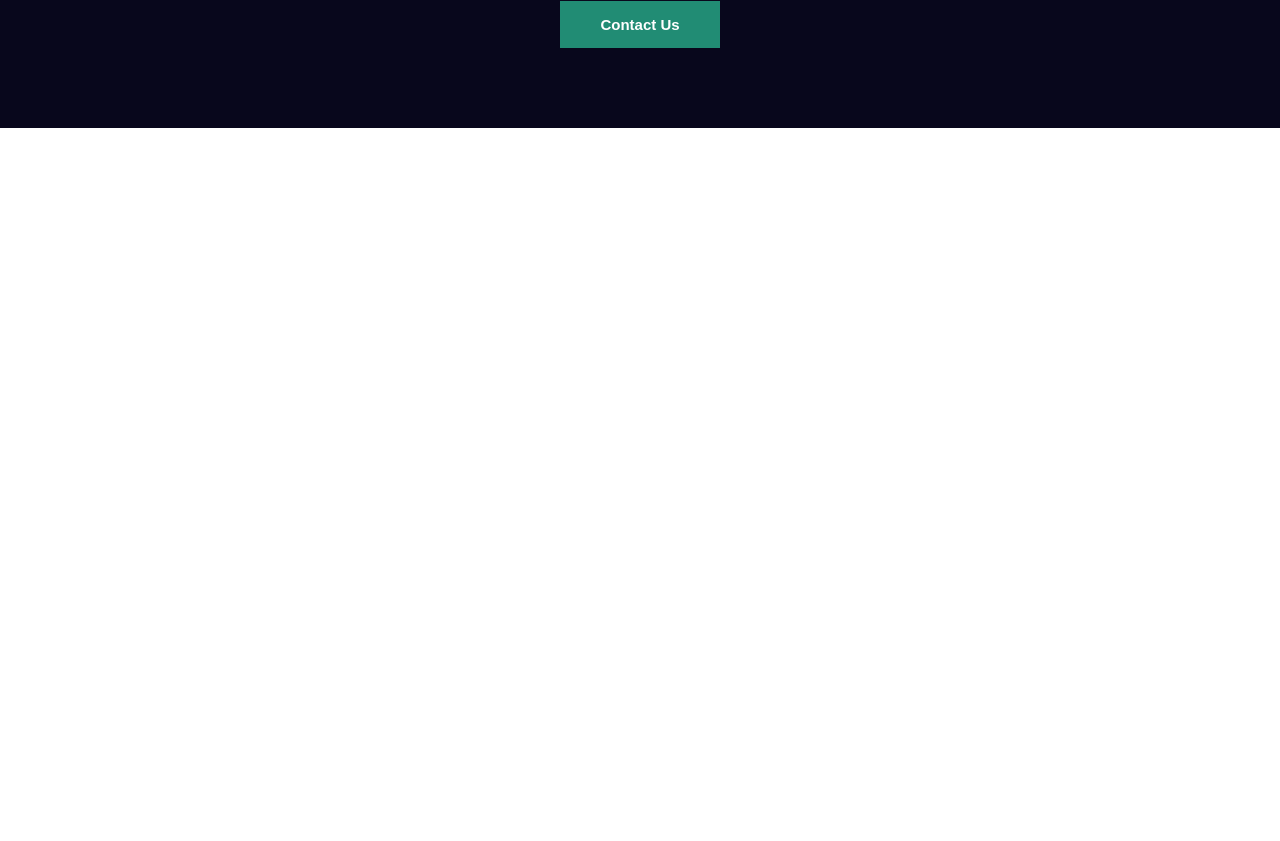
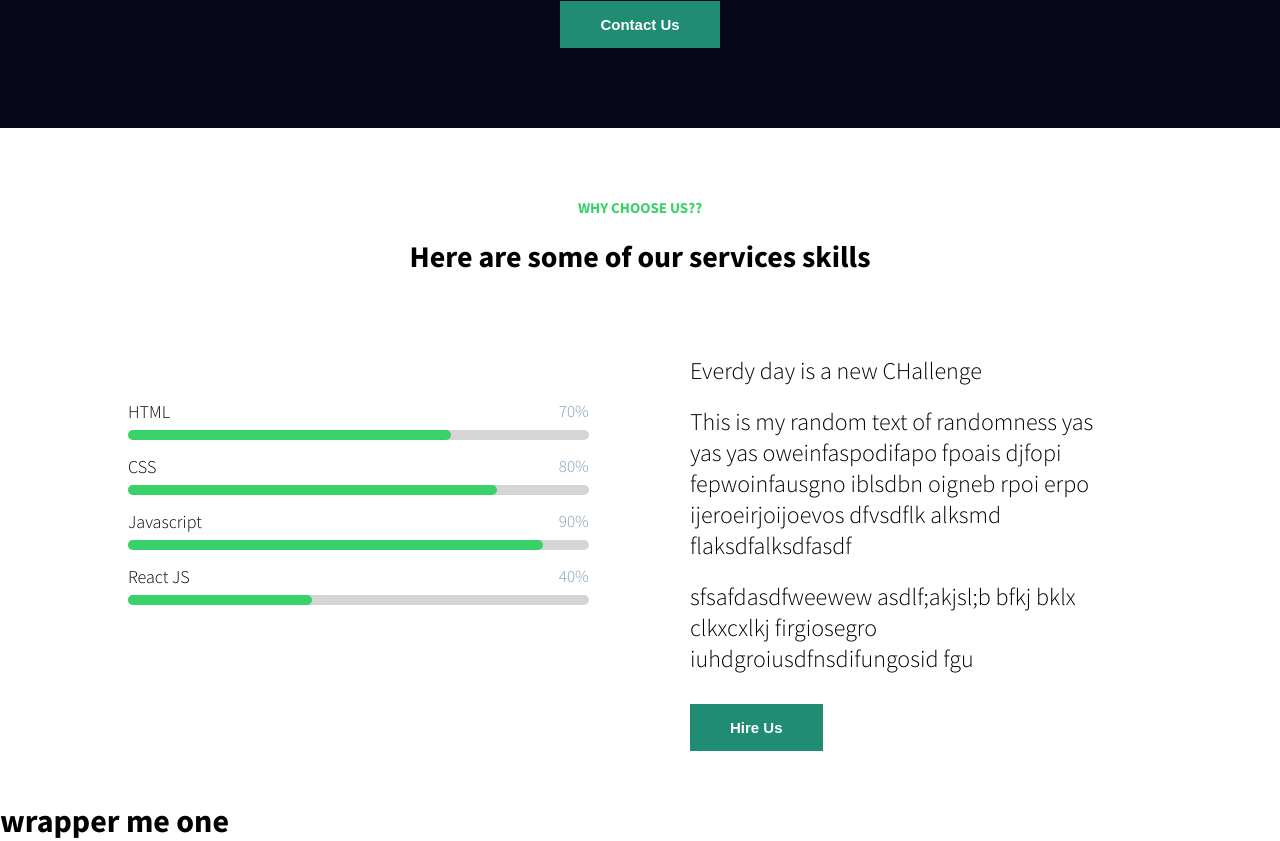
Before and after one commit to chanqoDev/React_KS_lawnding_page, a React (Create React App) app: page / in a window 1280 px wide. Shown: the part 4120-4961 px from the top of the page. Before the commit the page ends 4248 px from the top, so only its background shows below. Built offline with nearby package versions, Linux system fonts and the light colour scheme.

Commit message:
add Skills and WrapperOne components and Skills styling

```diff
--- a/src/App.css
+++ b/src/App.css
@@ -317,3 +317,51 @@ font-size: 40px;
   opacity: 1;
   margin-bottom: 30px;
 }
+
+/* Skill */
+.skill {
+  padding: 50px 0;
+}
+.skill .heading {
+  text-align: center;
+}
+.progress {
+  background-color: #d5d5d5;
+  border-radius: 20px;
+  position: relative;
+  margin: 45px 0;
+  height: 10px;
+  width: 90%;
+}
+.progress h4 {
+  position: absolute;
+  color: #000;
+  top: -30px;
+  font-size: 18px;
+  font-weight: 500;
+}
+.progress h4:nth-child(2) {
+  right: 0;
+  font-size: 17px;
+  font-weight: 500;
+  color: #7f9cb5;
+}
+.progress-done {
+  background-color: #38d16a;
+  border-radius: 20px;
+  color: #fff;
+  height: 100%;
+  width: 0;
+  opacity: 0;
+  transition: 1s ease 0.3s;
+}
+.skill .right {
+  padding: 0 50px;
+}
+.skill .right h1{
+font-weight: 500;
+margin-bottom: 20px;
+}
+.skill .right p {
+  margin-bottom: 20px;
+}
--- /dev/null
+++ b/src/components/home/Skills.jsx
@@ -0,0 +1,60 @@
+import React from "react";
+
+const Skills = () => {
+  const Progress = ({ done, title }) => {
+    return (
+      <div className="progress">
+        <div
+          className="progress-done"
+          style={{ opacity: 1, width: `${done}%` }}
+        >
+          <h4>{title}</h4>
+          <h4>{done}% </h4>
+        </div>
+      </div>
+    );
+  };
+  const data = [
+    {
+      title: "Everdy day is a new CHallenge",
+      para: "This is my random text of randomness yas yas yas oweinfaspodifapo fpoais djfopi fepwoinfausgno iblsdbn oigneb rpoi erpo ijeroeirjoijoevos dfvsdflk alksmd flaksdfalksdfasdf",
+      para1:
+        " sfsafdasdfweewew asdlf;akjsl;b bfkj bklx clkxcxlkj firgiosegro iuhdgroiusdfnsdifungosid fgu",
+    },
+  ];
+  return (
+    <>
+      <section className="skill">
+        <div className="container">
+          <div className="heading">
+            <h3>WHY CHOOSE US??</h3>
+            <h1> Here are some of our services skills </h1>
+          </div>
+          <div className="content flex">
+            <div className="left topMargin">
+              <Progress done="70" title="HTML" />
+              <Progress done="80" title="CSS" />
+              <Progress done="90" title="Javascript" />
+              <Progress done="40" title="React JS" />
+            </div>
+            <div className="right mtop">
+              {data.map((val) => {
+                return (
+                  <>
+                    {" "}
+                    <h1>{val.title}</h1>
+                    <h1>{val.para}</h1>
+                    <h1>{val.para1}</h1>
+                    <button className="primary-btn">Hire Us</button>
+                  </>
+                );
+              })}
+            </div>
+          </div>
+        </div>
+      </section>
+    </>
+  );
+};
+
+export default Skills;
--- /dev/null
+++ b/src/components/home/services/WrapperOne.jsx
@@ -0,0 +1,11 @@
+import React from "react";
+
+const WrapperOne = () => {
+  return (
+    <>
+      <h1> wrapper me one </h1>
+    </>
+  );
+};
+
+export default WrapperOne;
--- a/src/components/pageContent/HomePages.jsx
+++ b/src/components/pageContent/HomePages.jsx
@@ -3,6 +3,8 @@ import About from "../home/about/About";
 import Branding from "../home/Branding";
 import Home from "../home/homes/Home";
 import Service from "../home/services/Service";
+import WrapperOne from "../home/services/WrapperOne";
+import Skills from "../home/Skills";
 import Wrapper from "../home/Wrapper";
 
 const HomePages = () => {
@@ -13,6 +15,8 @@ const HomePages = () => {
       <About />
       <Service />
       <Wrapper />
+      <Skills />
+      <WrapperOne />
     </>
   );
 };
```
